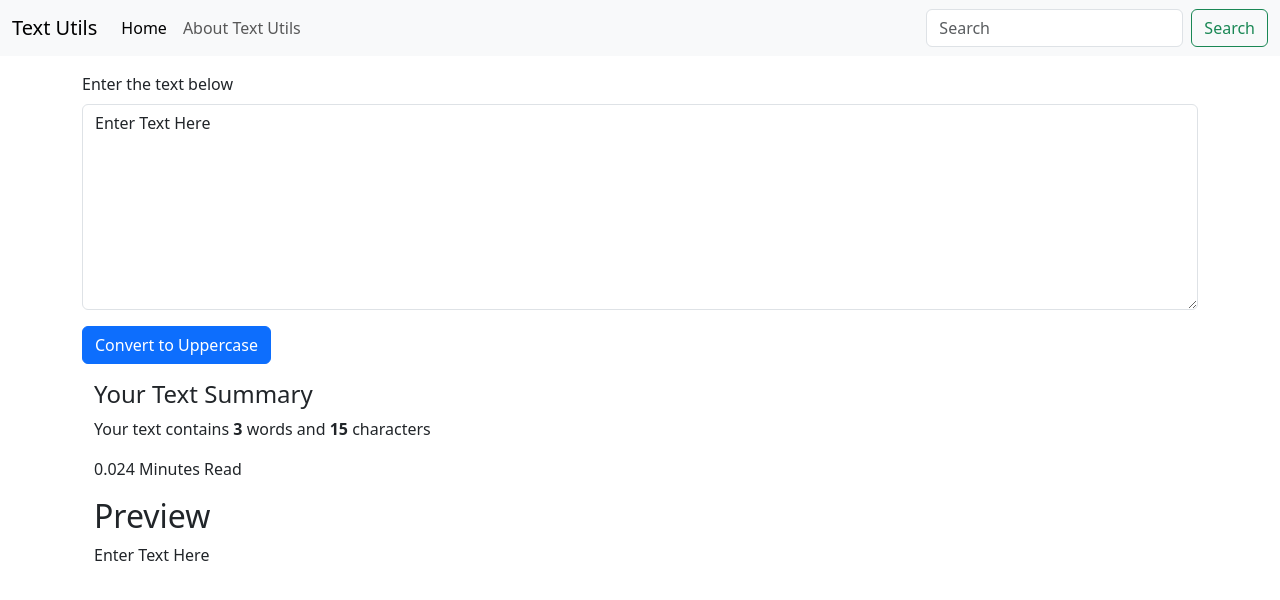
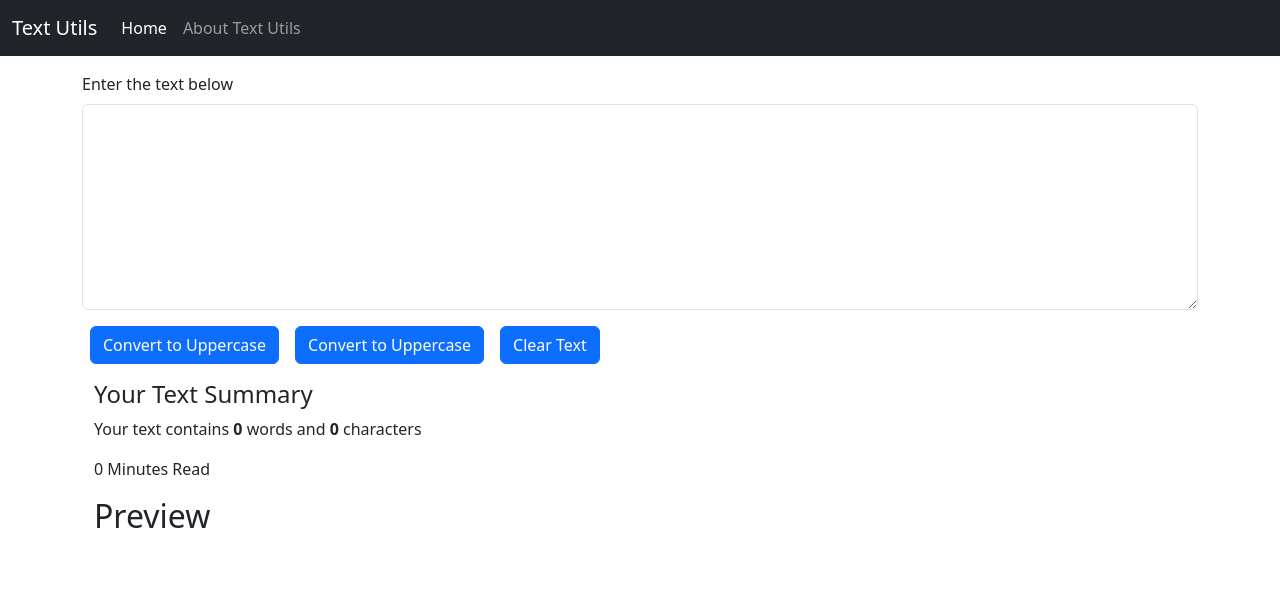
Before and after one commit to Lakshay-Codes/text-utils, a React (Create React App) app: page / in a window 1280 px wide. Shown: the top 600 px of the page. Built offline with nearby package versions, Linux system fonts and the light colour scheme.

Commit message:
Added Clear Button

```diff
--- a/src/App.js
+++ b/src/App.js
@@ -9,7 +9,7 @@ function App() {
       <div className="container my-3">
         <TextForm heading="Enter the text below" />
       </div>
-    </>
+    < />
   );
 }
 
--- a/src/components/Navbar.js
+++ b/src/components/Navbar.js
@@ -3,7 +3,7 @@ import PropTypes from 'prop-types'
 
 function Navbar(props) {
   return (
-    <nav className="navbar navbar-expand-lg bg-body-tertiary">
+    <nav className="navbar navbar-expand-lg navbar-dark bg-dark">
         <div className="container-fluid">
           <a className="navbar-brand" href="/">{props.title}</a>
           <button className="navbar-toggler" type="button" data-bs-toggle="collapse" data-bs-target="#navbarSupportedContent" aria-controls="navbarSupportedContent" aria-expanded="false" aria-label="Toggle navigation">
@@ -18,10 +18,10 @@ function Navbar(props) {
                 <a className="nav-link" href="/">{props.aboutText}</a>
               </li>
             </ul>
-            <form className="d-flex" role="search">
+            {/* <form className="d-flex" role="search">
               <input className="form-control me-2" type="search" placeholder="Search" aria-label="Search"/>
               <button className="btn btn-outline-success" type="submit">Search</button>
-            </form>
+            </form> */}
           </div>
         </div>
       </nav>
--- a/src/components/TextForm.js
+++ b/src/components/TextForm.js
@@ -1,11 +1,16 @@
 import React,{useState} from 'react'
 import PropTypes from 'prop-types'
 function Textform(props) {
-    const [text,setText] =useState("Enter Text Here");
+    const [text,setText] =useState("");
     const handleUpClick=(value)=>{
         setText(text.toUpperCase());
     }
-
+    const handleLowClick=(value)=>{
+        setText(text.toLowerCase());
+    }
+    const handleClearClick=(value)=>{
+        setText("");
+    }
     const handleOnChange=(e)=>{
        setText(e.target.value);
     }
@@ -16,7 +21,9 @@ function Textform(props) {
         <label htmlFor="myBox" className="form-label">{props.heading}</label>
         <textarea  className="form-control" id="myBox" value={text} onChange={handleOnChange} rows="8" />
         </div>
-        <button className="btn btn-primary" onClick={handleUpClick}>Convert to Uppercase</button>
+        <button className="btn btn-primary mx-2" onClick={handleUpClick}>Convert to Uppercase</button>
+        <button className="btn btn-primary mx-2" onClick={handleLowClick}>Convert to Uppercase</button>
+        <button className="btn btn-primary mx-2" onClick={handleClearClick}>Clear Text</button>
         <div className="container my-3">
             <h4>Your Text Summary</h4>
             <p>Your text contains <b>{text.length===0? 0 : text.split(" ").length}</b> words and <b>{text.length}</b> characters</p>
```
